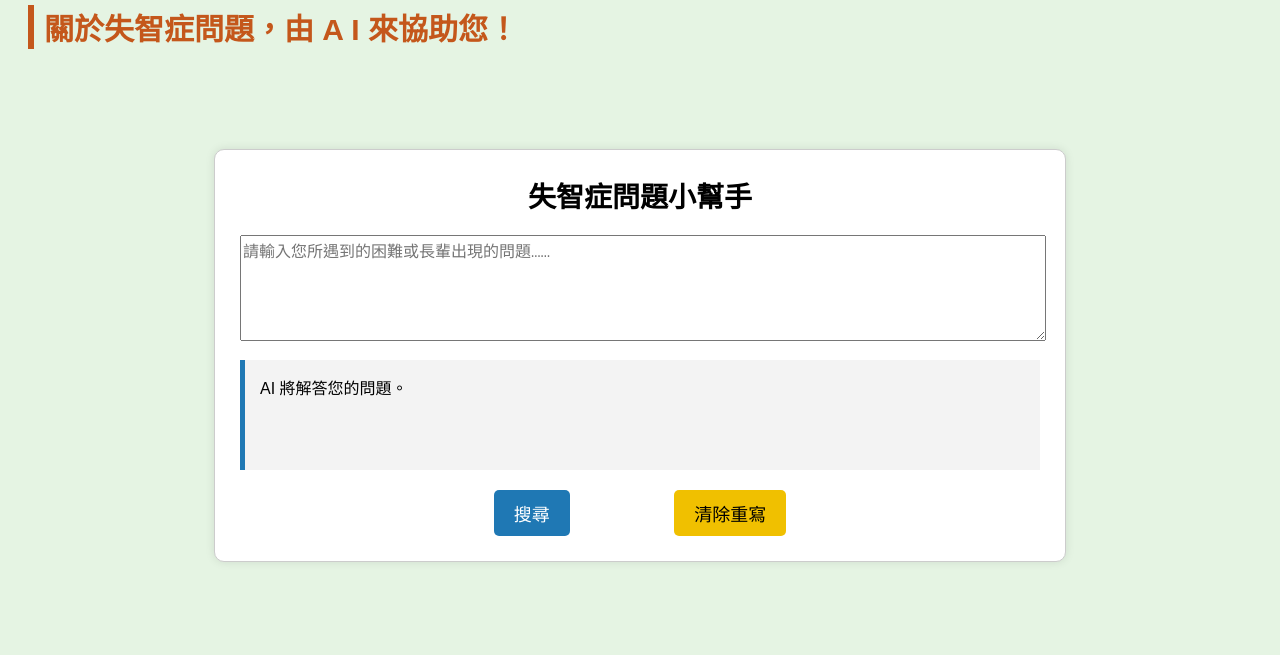
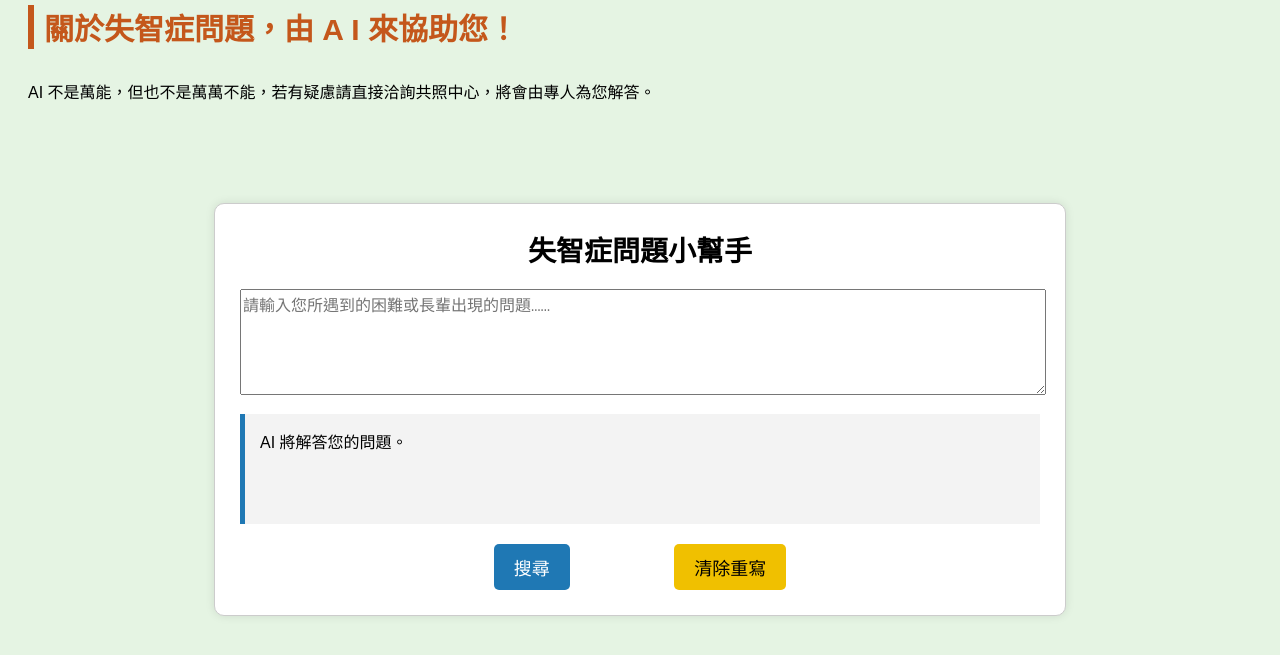
Before and after one commit to 91122209/Dementiacare, a website: page AIcare.html in a window 1280 px wide. Shown: the part 135-790 px from the top of the page. Drawn offline with Linux system fonts and the light colour scheme.

Commit message:
Update AIcare.html

```diff
--- a/AIcare.html
+++ b/AIcare.html
@@ -138,6 +138,10 @@
   <!-- 頁面標題 -->
   <h2>關於失智症問題，由 A I 來協助您！</h2>
 
+    <div class="description">
+    AI 不是萬能，但也不是萬萬不能，若有疑慮請直接洽詢共照中心，將會由專人為您解答。<br>
+  </div>
+
   <!-- 白色主框 -->
   <div class="box">
     <h3>失智症問題小幫手</h3>
```
